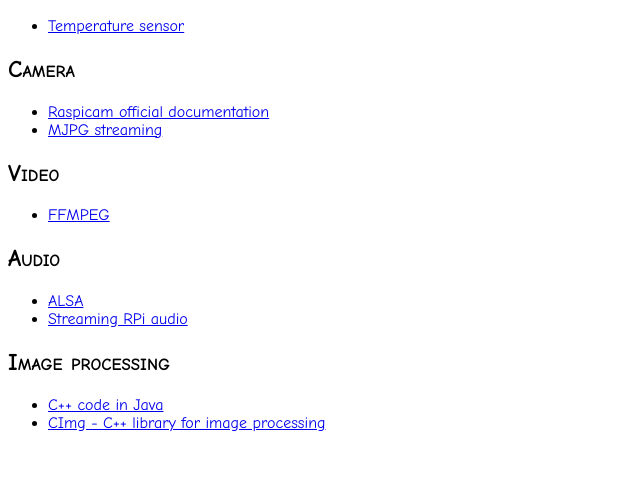
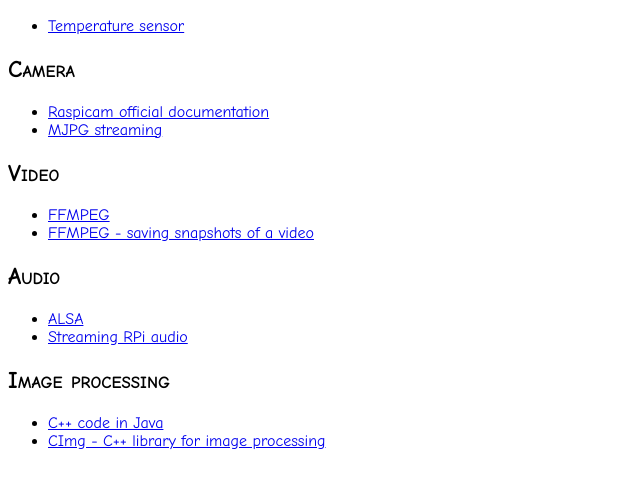
Before and after one commit to jeysym/jeysym.github.io, a plain HTML site: page References/RPi/index.html in a window 1280 px wide. Shown: the part 137-624 px from the top of the page, without its empty margins (0-640 px from the left). Drawn offline with Linux system fonts and the light colour scheme.

Commit message:
Update index.html
Added reference for FFmpeg snapshot saving.

```diff
--- a/References/RPi/index.html
+++ b/References/RPi/index.html
@@ -21,6 +21,7 @@
 <h2> Video </h2>
 <ul>
   <li> <a href="https://ffmpeg.org/"> FFMPEG </a> </li>
+  <li> <a href="https://trac.ffmpeg.org/wiki/Create%20a%20thumbnail%20image%20every%20X%20seconds%20of%20the%20video"> FFMPEG - saving snapshots of a video</a></li>
 </ul>
 
 <h2> Audio </h2>
```
